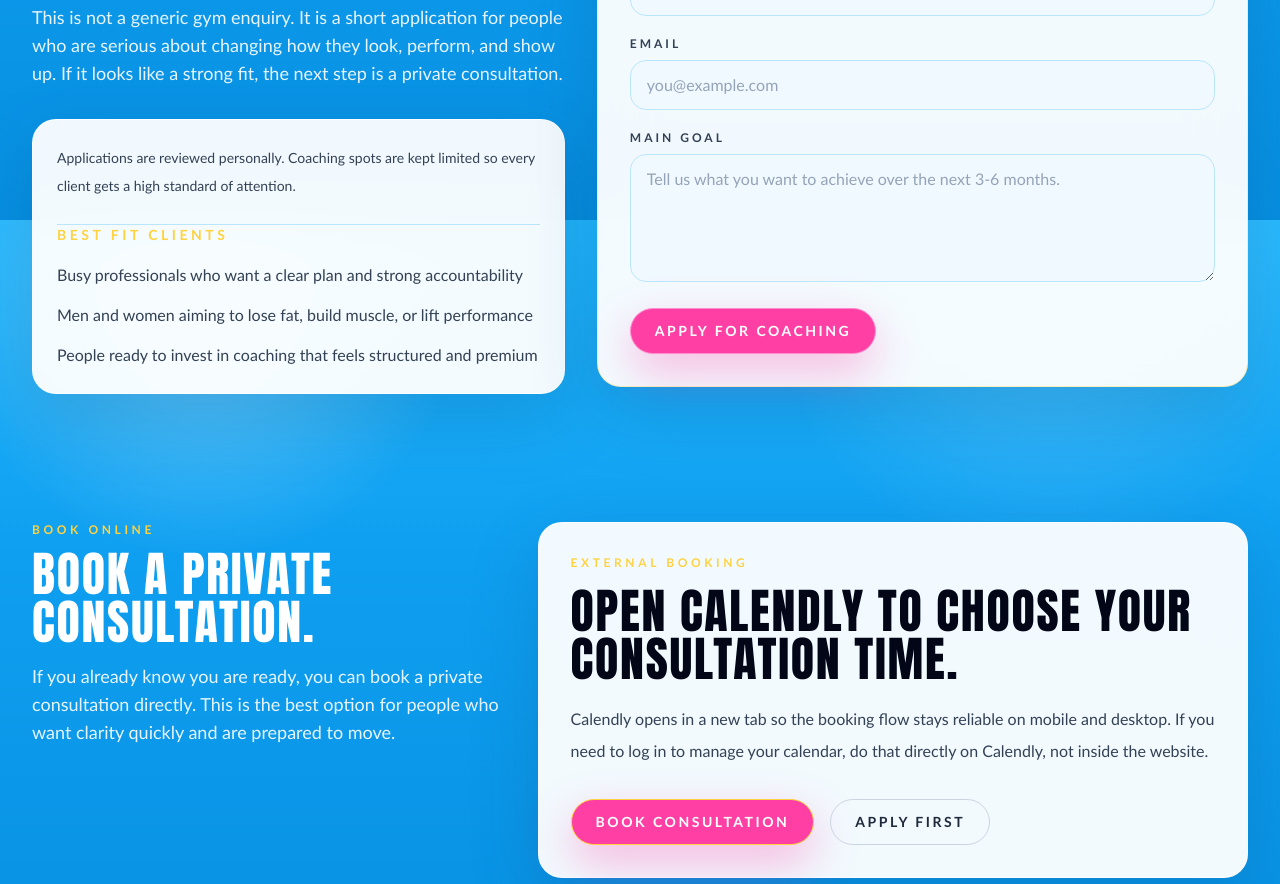
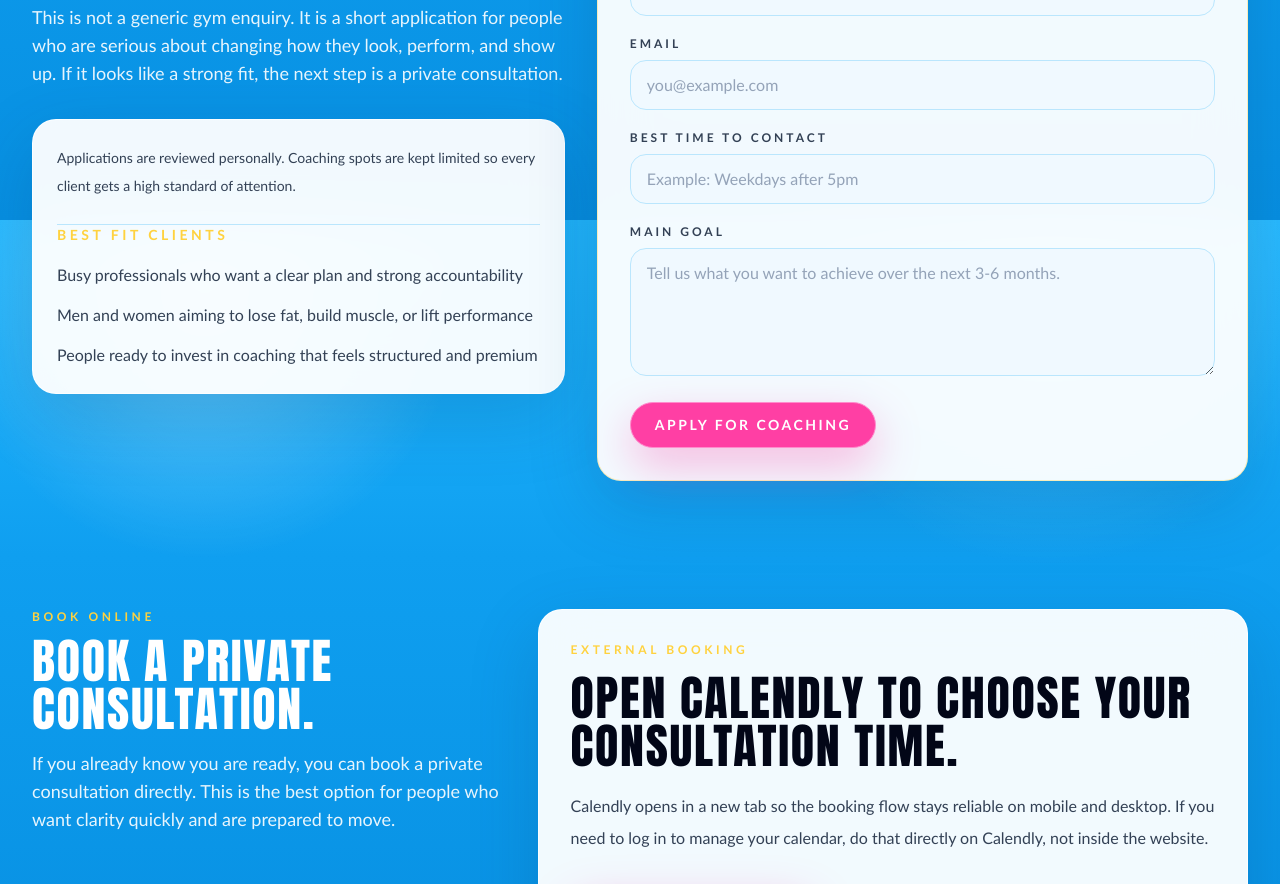
Before and after one commit to stetik-ps4slim/landing-page, a Next.js app: page / in a window 1280 px wide. Shown: the part 5380-6264 px from the top of the page. Built offline with nearby package versions, Linux system fonts and the light colour scheme.

Commit message:
Add best time to contact to lead form

```diff
--- a/components/lead-tracker-dashboard.tsx
+++ b/components/lead-tracker-dashboard.tsx
@@ -296,6 +296,11 @@ export function LeadTrackerDashboard({
                     <p>{lead.phone}</p>
                     <p className="break-all">{lead.email}</p>
                   </div>
+                  {lead.notes ? (
+                    <p className="mt-4 rounded-2xl border border-yellow-300/20 bg-yellow-300/10 px-4 py-3 text-sm font-semibold leading-6 text-yellow-100">
+                      {lead.notes}
+                    </p>
+                  ) : null}
                   <div className="mt-5 flex flex-wrap gap-3">
                     <button
                       type="button"
--- a/components/sections/lead-form-section.tsx
+++ b/components/sections/lead-form-section.tsx
@@ -9,6 +9,7 @@ type FormState = {
   name: string;
   phone: string;
   email: string;
+  bestTimeToContact: string;
   goal: string;
 };
 
@@ -16,6 +17,7 @@ const initialFormState: FormState = {
   name: "",
   phone: "",
   email: "",
+  bestTimeToContact: "",
   goal: ""
 };
 
@@ -37,7 +39,10 @@ export function LeadFormSection() {
         headers: {
           "Content-Type": "application/json"
         },
-        body: JSON.stringify(form)
+        body: JSON.stringify({
+          ...form,
+          notes: `Best time to contact: ${form.bestTimeToContact}`
+        })
       });
 
       const data = (await response.json()) as { error?: string; message?: string };
@@ -130,6 +135,21 @@ export function LeadFormSection() {
             </div>
 
             <div>
+              <label htmlFor="best-time" className="mb-2 block text-xs font-semibold uppercase tracking-[0.25em] text-slate-700">
+                Best Time To Contact
+              </label>
+              <input
+                id="best-time"
+                value={form.bestTimeToContact}
+                onChange={(event) => setForm((current) => ({ ...current, bestTimeToContact: event.target.value }))}
+                className="w-full rounded-2xl border border-sky-200 bg-sky-50 px-4 py-3 text-base text-slate-950 outline-none transition placeholder:text-slate-400 focus:border-accent focus:bg-white"
+                placeholder="Example: Weekdays after 5pm"
+                autoComplete="off"
+                required
+              />
+            </div>
+
+            <div>
               <label htmlFor="goal" className="mb-2 block text-xs font-semibold uppercase tracking-[0.25em] text-slate-700">
                 Main Goal
               </label>
```
